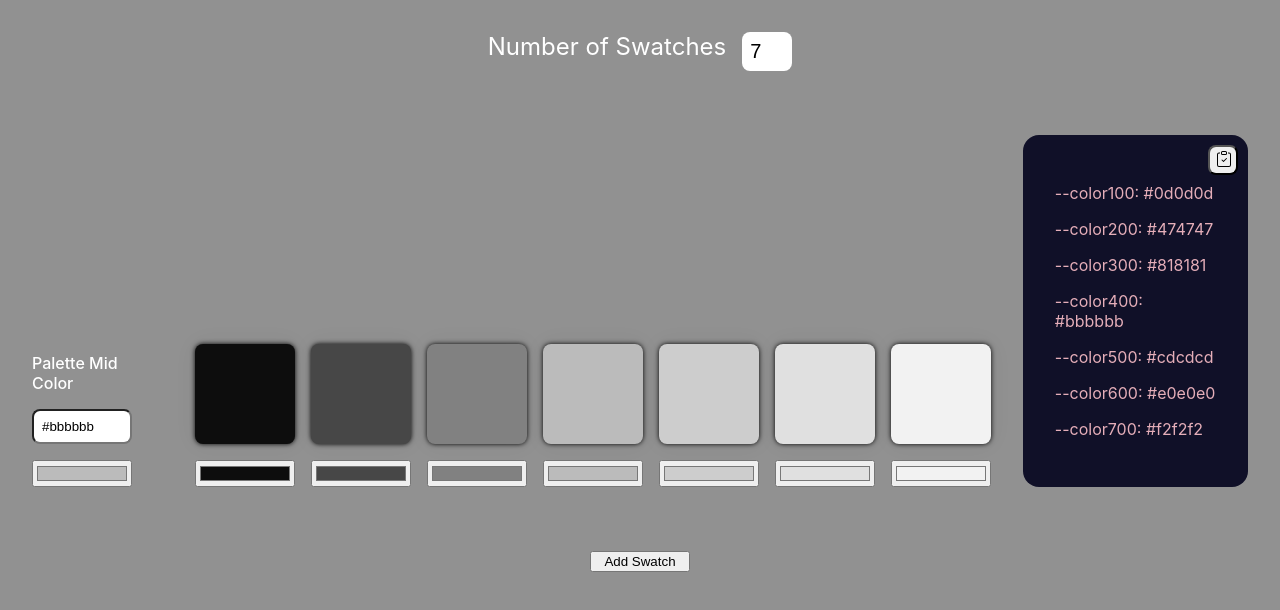
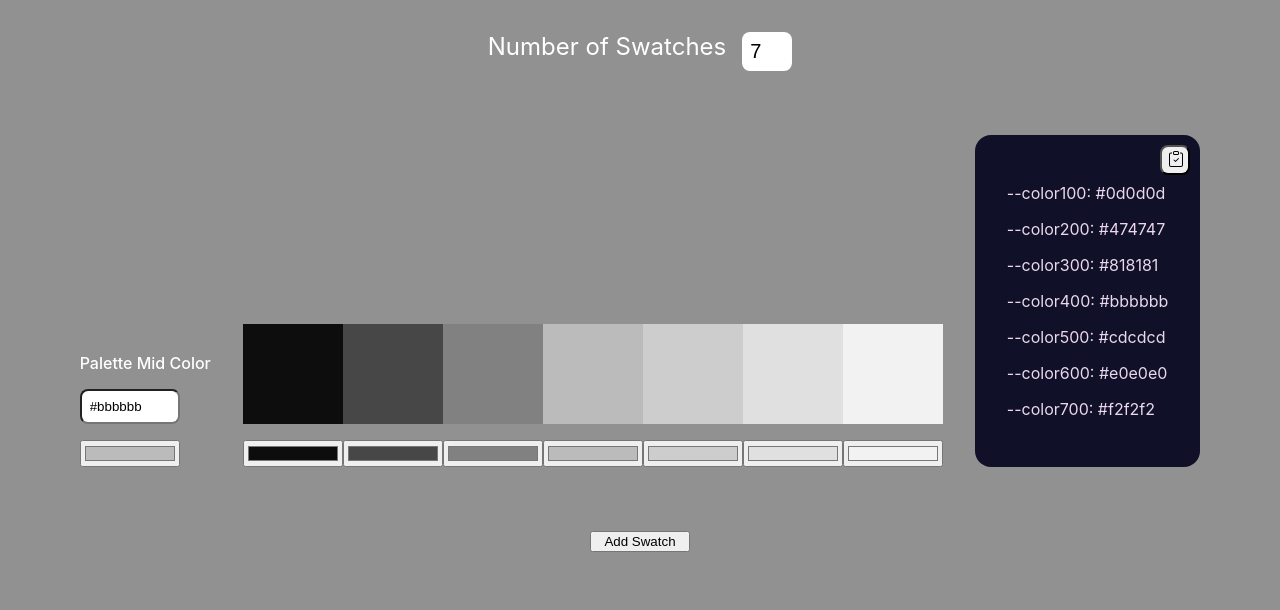
Before and after one commit to joecaro/color-palette-tool, a React (Create React App) app: page / in a window 1280 px wide. Shown: the top 610 px of the page. Built offline with nearby package versions, Linux system fonts and the light colour scheme.

Commit message:
swatch styling - removing box-shadow

```diff
--- a/src/components/ColorPicker/styles.css
+++ b/src/components/ColorPicker/styles.css
@@ -1,8 +1,6 @@
 .color-swatch {
     height: 100px;
     width: 100px;
-    border-radius: .5rem;
-    box-shadow: 0 0 5px rgba(0, 0, 0.05), 0 0 25px rgba(0, 0, 0, .05);
 }
 
 .swatch-container {
--- a/src/components/Palette/styles.css
+++ b/src/components/Palette/styles.css
@@ -6,7 +6,7 @@
 
 .palette {
     display: flex;
-    gap: 1rem;
+    /* gap: 1rem; */
 }
 
 .color {
--- a/src/components/Variables.js/styles.css
+++ b/src/components/Variables.js/styles.css
@@ -2,7 +2,7 @@
     position: relative;
     padding: 2rem;
     background-color: rgb(16, 16, 40);
-    color: rgb(229, 174, 185);
+    color: rgb(235, 216, 237);
     border-radius: 1rem;
 }
 
```
